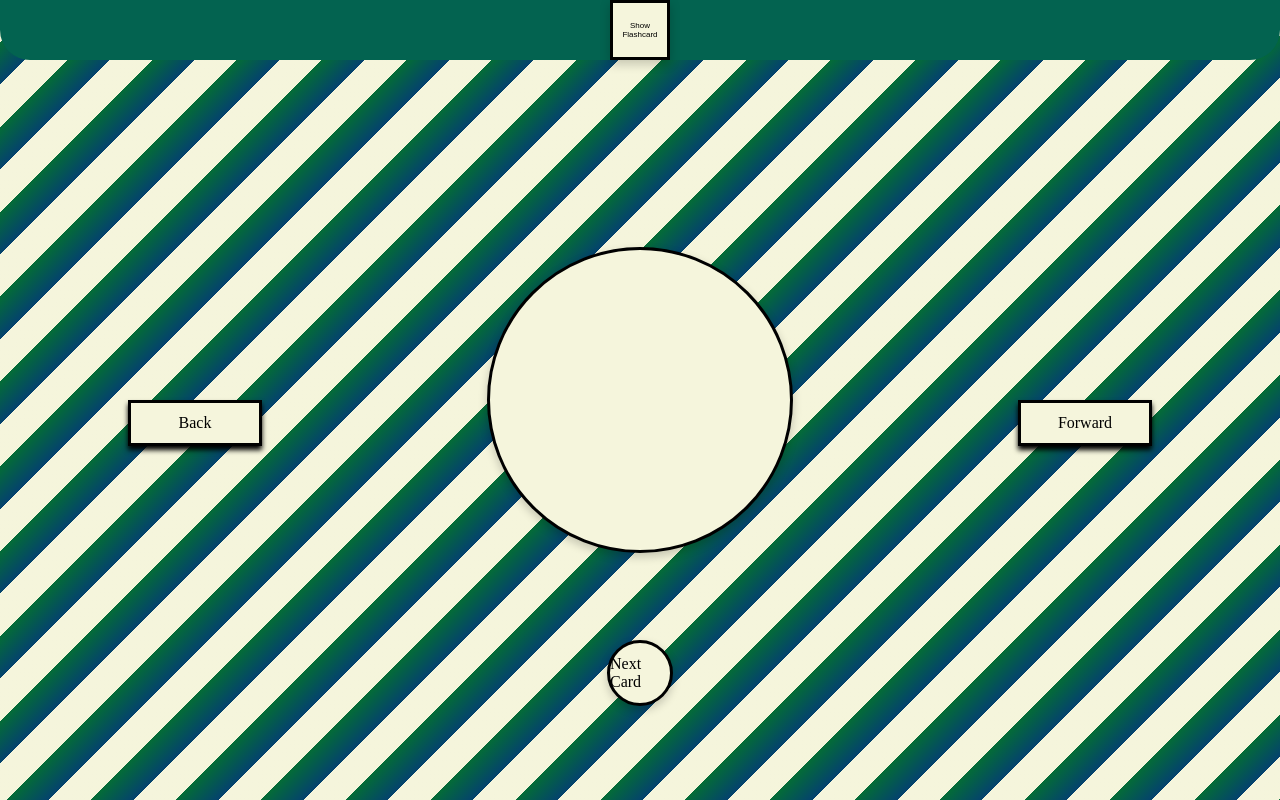
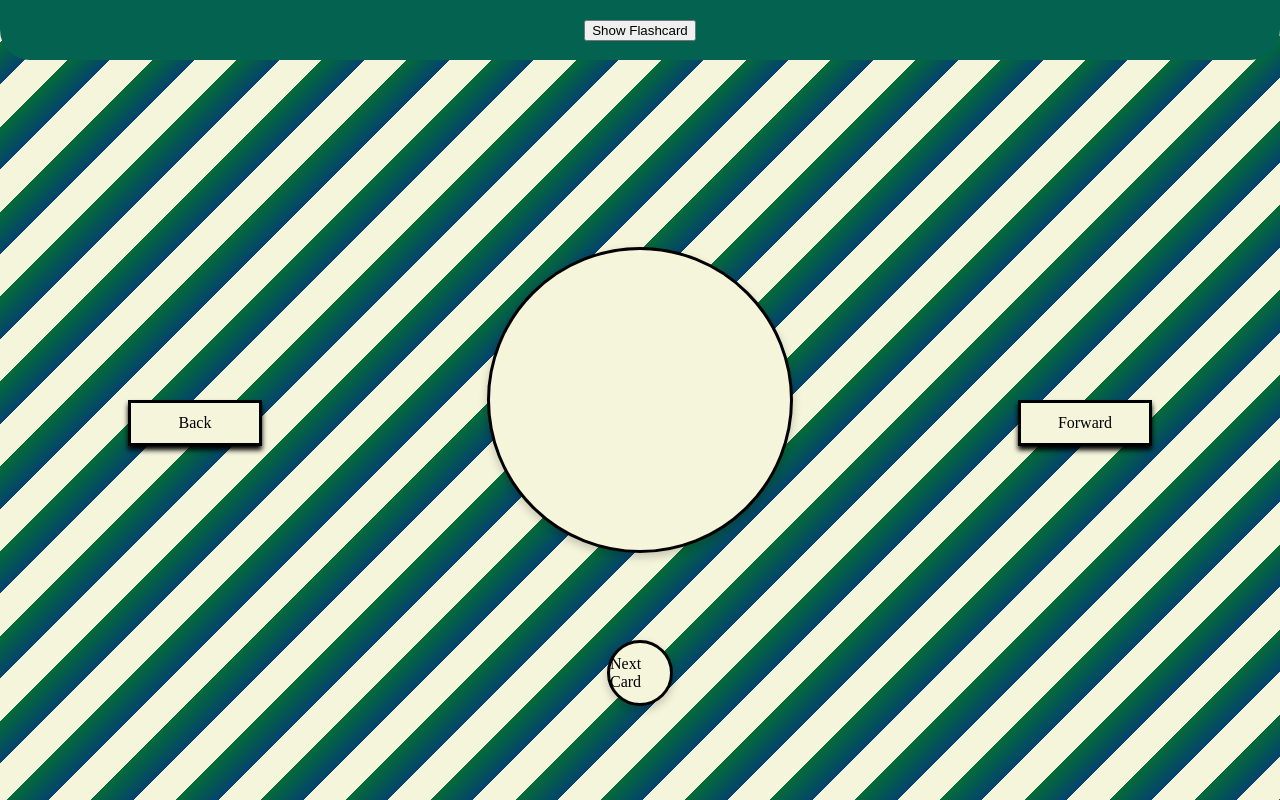
Before and after one commit to AbeyLabey/Electronics, a plain HTML site: page index.html in a window 1280 px wide. Drawn offline with Linux system fonts and the light colour scheme.

Commit message:
changing button style

```diff
--- a/MixedM.css
+++ b/MixedM.css
@@ -93,7 +93,7 @@ body {
     z-index: 10;
 }
 
-.flashcard, #showFlashcardButton{
+.flashcard{
     width: 60px;
     height: 60px;
     background-color: #F5F5DC;
```
